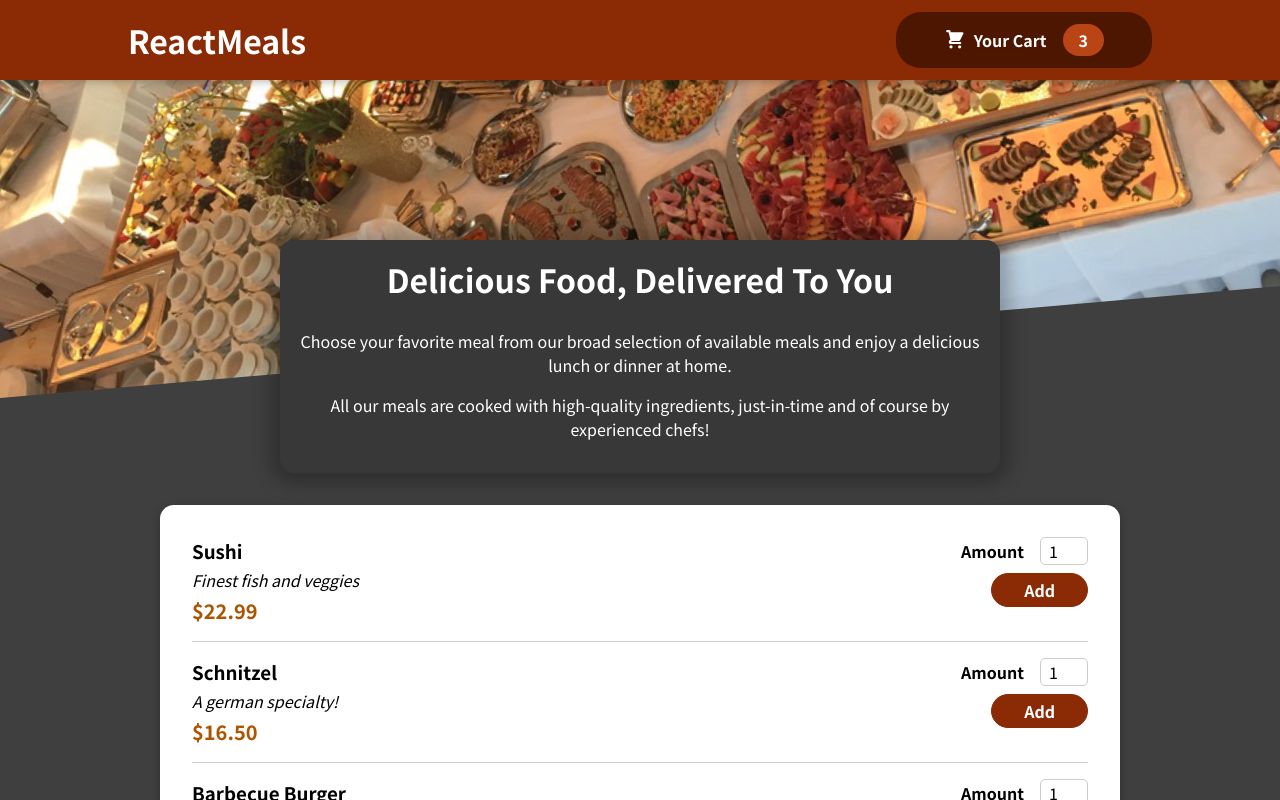
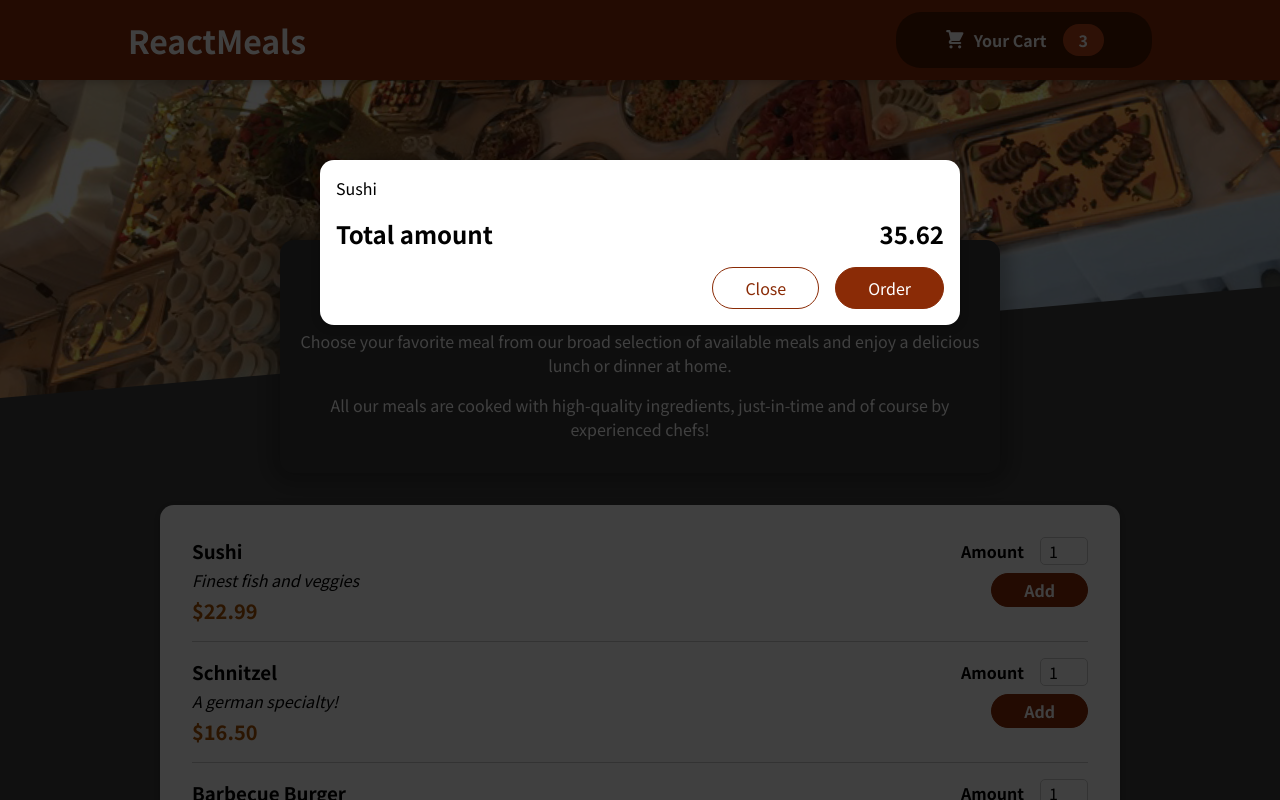
Before and after one commit to racconozaur/FoodOrder, a React (Create React App) app: page / in a window 1280 px wide. Shown: the top 800 px of the page. Built offline with nearby package versions, Linux system fonts and the light colour scheme.

Commit message:
modal_Portals

```diff
--- a/public/index.html
+++ b/public/index.html
@@ -28,6 +28,7 @@
   </head>
   <body>
     <noscript>You need to enable JavaScript to run this app.</noscript>
+    <div id="overlay"></div>
     <div id="root"></div>
     <!--
       This HTML file is a template.
--- a/src/App.js
+++ b/src/App.js
@@ -1,10 +1,12 @@
 import React from "react";
+import Cart from "./components/Cart/Cart";
 import Header from "./components/Layout/Header";
 import Meals from "./components/Meals/Meals";
 
 function App() {
   return (
     <React.Fragment>
+      <Cart/>
       <Header/>
       <main>
         <Meals/>
--- a/src/components/Cart/Cart.jsx
+++ b/src/components/Cart/Cart.jsx
@@ -1,11 +1,29 @@
 import React from 'react';
+import Modal from '../UI/Modal';
 import cs from './Cart.module.css'
 
 const Cart = (props) => {
+
+    const cartItems = (
+        <ul className={cs['cart-items']}>
+          {[{ id: 'c1', name: 'Sushi', amount: 2, price: 12.99 }].map((item) => (
+            <li key={'123'}>{item.name}</li>
+          ))}
+        </ul>
+      );
+
     return (
-        <div>
-
-        </div>
+        <Modal>
+            {cartItems}
+            <div className={cs.total}>
+                <span>Total amount</span>
+                <span>35.62</span>
+            </div>
+            <div className={cs.actions}>
+                <button className={cs['button--alt']}>Close</button>
+                <button className={cs.button}>Order</button>
+            </div>
+        </Modal>
     );
 };
 
--- /dev/null
+++ b/src/components/UI/Modal.jsx
@@ -0,0 +1,26 @@
+import React from 'react';
+import ReactDOM  from 'react-dom';
+import cs from './Modal.module.css'
+
+const Backdrop = props => {
+    return (<div className={cs.backdrop}/>)
+}
+
+const ModalOverlay = props => {
+    return (<div className={cs.modal}>
+            <div className={cs.content}>{props.children}</div>
+    </div> )
+}
+
+const el = document.getElementById('overlay')
+
+const Modal = (props) => {
+    return (
+        <>
+            {ReactDOM.createPortal(<Backdrop/>, el)}
+            {ReactDOM.createPortal(<ModalOverlay>{props.children}</ModalOverlay>, el)}
+        </>
+    );
+};
+
+export default Modal;
--- /dev/null
+++ b/src/components/UI/Modal.module.css
@@ -0,0 +1,40 @@
+.backdrop {
+    position: fixed;
+    top: 0;
+    left: 0;
+    width: 100%;
+    height: 100vh;
+    z-index: 20;
+    background-color: rgba(0, 0, 0, 0.75);
+  }
+
+.modal {
+    position: fixed;
+    top: 20vh;
+    left: 5%;
+    width: 90%;
+    background-color: white;
+    padding: 1rem;
+    border-radius: 14px;
+    box-shadow: 0 2px 8px rgba(0, 0, 0, 0.25);
+    z-index: 30;
+    animation: slide-down 300ms ease-out forwards;
+}
+
+@media (min-width: 768px) {
+    .modal {
+      width: 40rem;
+      left: calc(50% - 20rem);
+    }
+}
+
+@keyframes slide-down {
+    from {
+      opacity: 0;
+      transform: translateY(-3rem);
+    }
+    to {
+      opacity: 1;
+      transform: translateY(0);
+    }
+}
```
